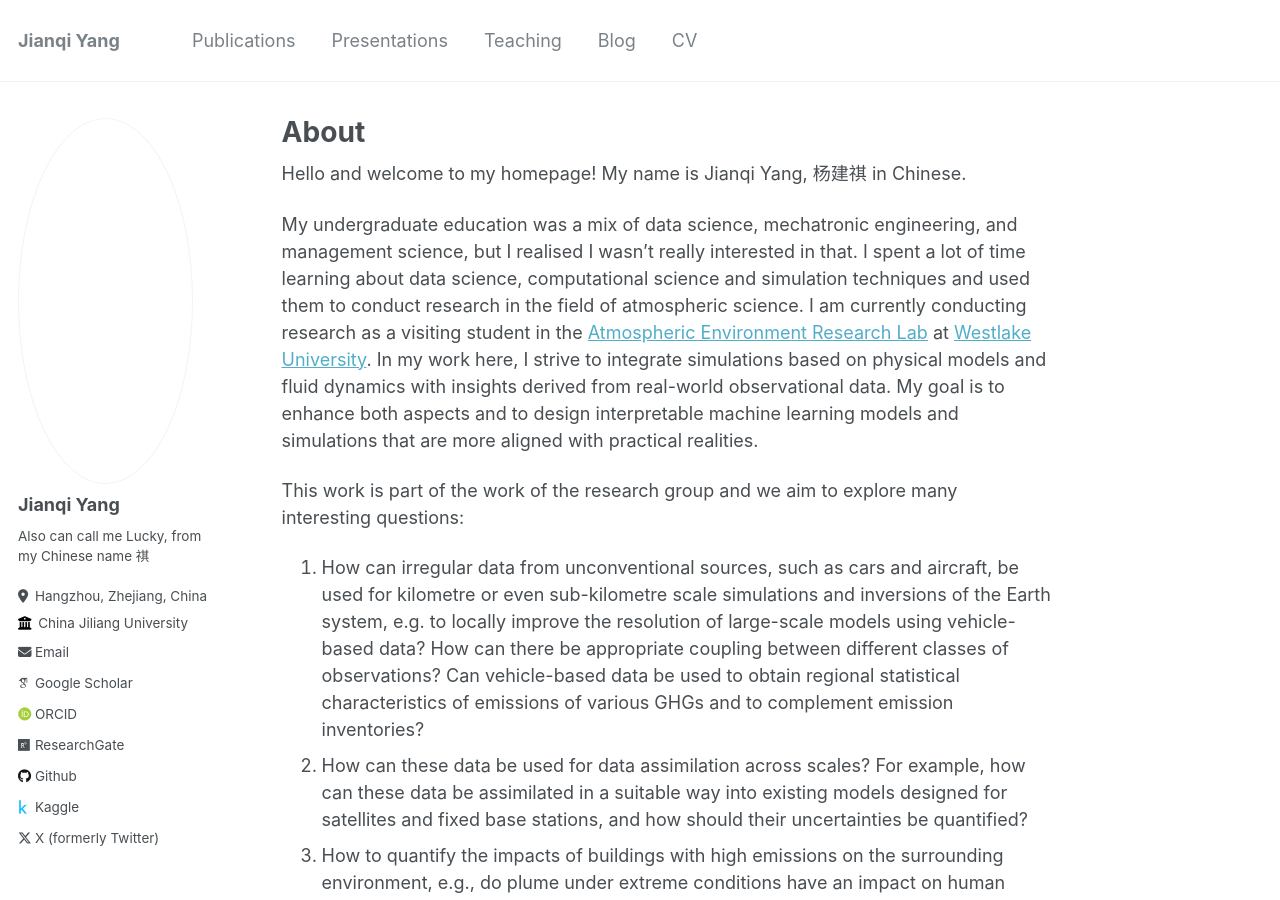
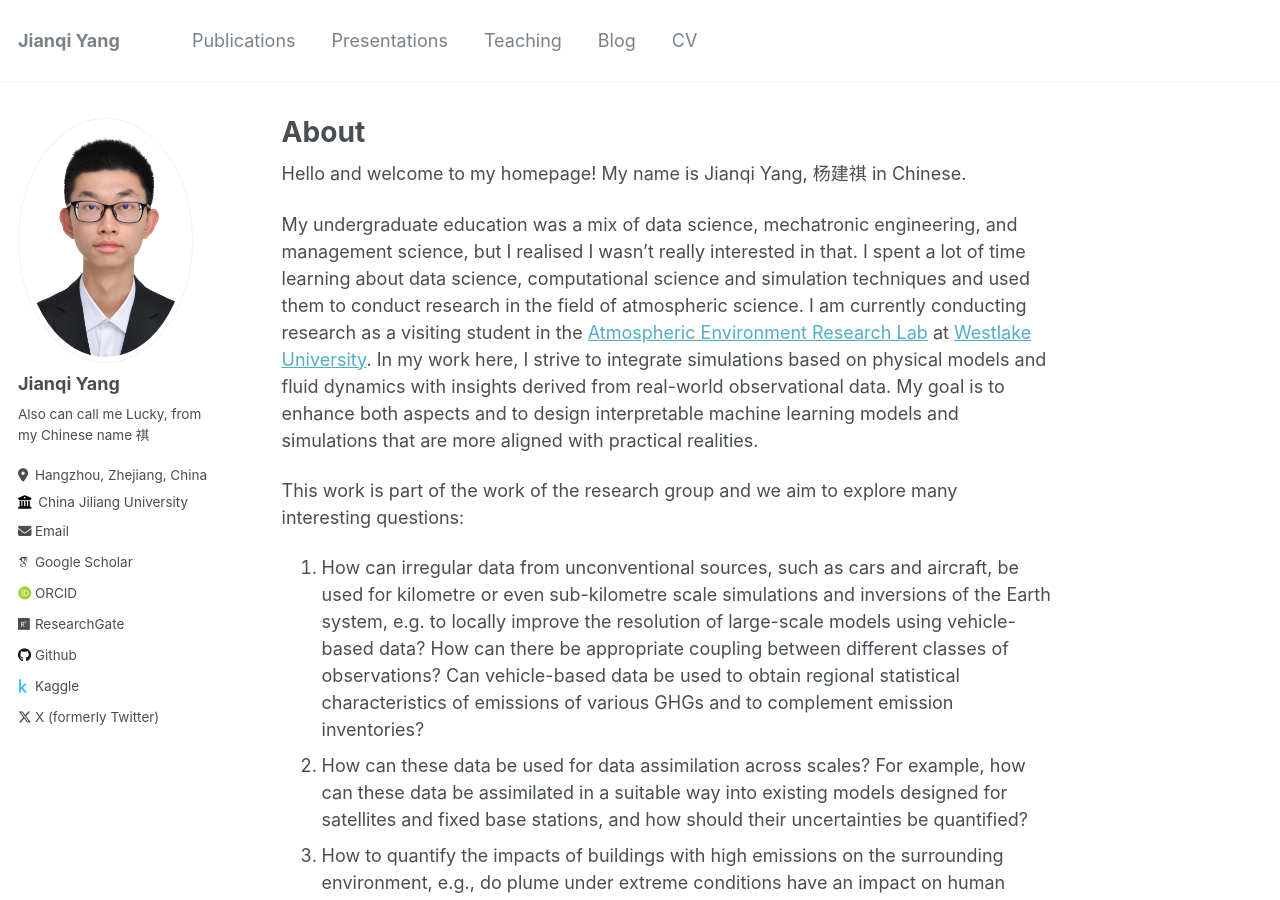
Before and after one commit to thinkswhat/thinkswhat.github.io, a Jekyll site: the page built from _pages/about.md, in a window 1280 px wide and 900 px high. Built offline with Jekyll 4.4.1, drawn with Linux system fonts in a browser that asks for light colours; some web fonts are replaced.

Commit message:
Update _config.yml

```diff
--- a/_config.yml
+++ b/_config.yml
@@ -12,8 +12,8 @@ repository               : "thinkswhat/thinkswhat.github.io"
 #               If a field is blank the icon and link will not appear, otherwise it will be shown.
 #               Additional customization can be done by editing /_includes/author-profile.html
 author:
-  # avatar           : "profile.png"
-  avatar           : "who.png"
+  avatar           : "profile.png"
+  # avatar           : "who.png"
   name             : "Jianqi Yang"
   pronouns         : # example: "she/her"
   bio              : "Also can call me Lucky, from my Chinese name 祺"
```
